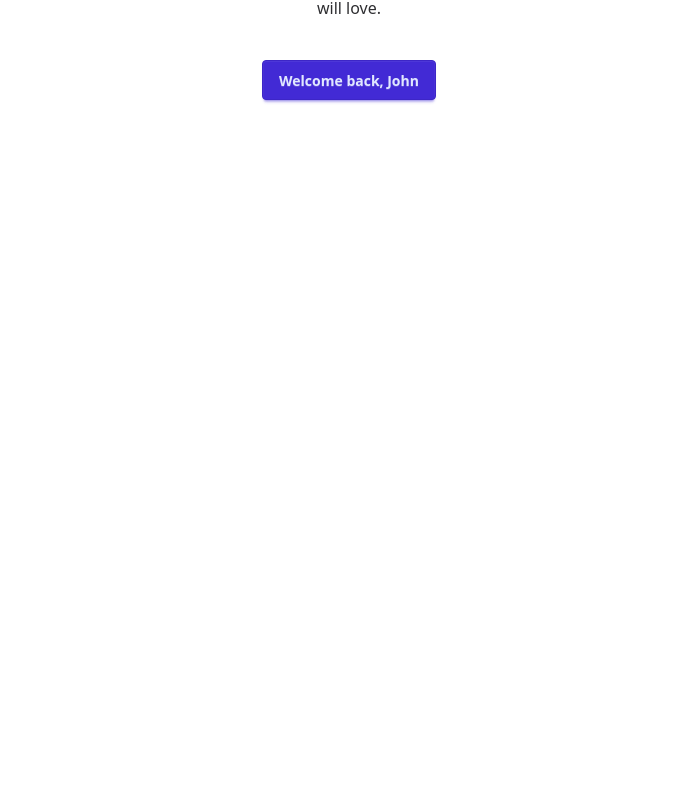
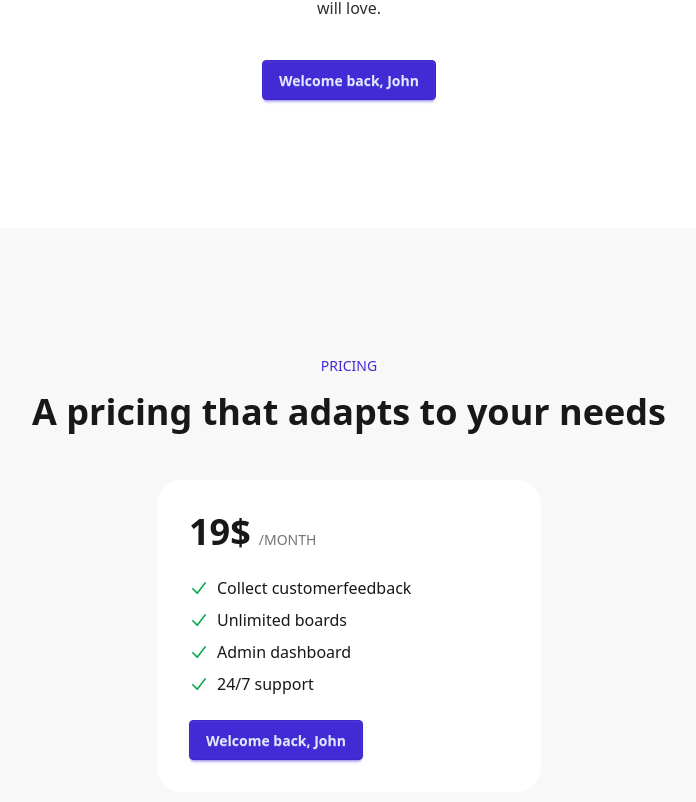
Before and after one commit to 1337dom/codefa.st, a Next.js app: page / in a window 1280 px wide. Shown: the part 332-1134 px from the top of the page, without its empty margins (291-987 px from the left). Before the commit the page ends 800 px from the top, so only its background shows below. Built offline with nearby package versions, Linux system fonts and the light colour scheme.

Commit message:
finished Tailwindcss Section

```diff
--- a/app/page.js
+++ b/app/page.js
@@ -7,6 +7,7 @@ export default function Home() {
 
   return (
     <main>
+      {/* HEADER */}
       <section className="bg-base-200">
         <div className="max-w-3xl mx-auto flex justify-between items-center px-8 py-2">
           <div className="font-bold">CodeFastSaaS</div>
@@ -25,6 +26,7 @@ export default function Home() {
         </div>
       </section>
 
+      {/* HERO */}
       <section className="text-center px-8 py-32 max-w-3xl mx-auto">
         <h1 className="text-4xl font-extrabold mb-6 lg:text-5xl">
           Collect customer feedback to build a better product
@@ -36,6 +38,92 @@ export default function Home() {
 
         <ButtonLogin isLoggedIn={isLoggedIn} name={name} />
       </section>
+
+      {/* PRICING */}
+      <section className="bg-base-200">
+        <div className="py-32 px-8 max-w-3xl mx-auto">
+          <p className="text-sm uppercase font-medium text-center text-primary mb-4">
+            Pricing
+          </p>
+          <h2 className="text-3xl lg:text-4xl font-extrabold mb-12 text-center">
+            A pricing that adapts to your needs
+          </h2>
+
+          {/* CARD */}
+          <div className="p-8 bg-base-100 max-w-96 rounded-3xl mx-auto space-y-6">
+            <div className="flex gap-2 items-baseline">
+              <div className="text-4xl font-bold">19$</div>
+              <div className="uppercase text-sm font-medium opacity-60">
+                /month
+              </div>
+            </div>
+            <ul className="space-y-2">
+              <li className="flex gap-2 items-center">
+                <svg
+                  xmlns="http://www.w3.org/2000/svg"
+                  viewBox="0 0 20 20"
+                  fill="currentColor"
+                  className=" text-green-600 size-5"
+                >
+                  <path
+                    fillRule="evenodd"
+                    d="M16.704 4.153a.75.75 0 0 1 .143 1.052l-8 10.5a.75.75 0 0 1-1.127.075l-4.5-4.5a.75.75 0 0 1 1.06-1.06l3.894 3.893 7.48-9.817a.75.75 0 0 1 1.05-.143Z"
+                    clipRule="evenodd"
+                  />
+                </svg>
+                Collect customerfeedback
+              </li>
+              <li className="flex gap-2 items-center">
+                <svg
+                  xmlns="http://www.w3.org/2000/svg"
+                  viewBox="0 0 20 20"
+                  fill="currentColor"
+                  className=" text-green-600 size-5"
+                >
+                  <path
+                    fillRule="evenodd"
+                    d="M16.704 4.153a.75.75 0 0 1 .143 1.052l-8 10.5a.75.75 0 0 1-1.127.075l-4.5-4.5a.75.75 0 0 1 1.06-1.06l3.894 3.893 7.48-9.817a.75.75 0 0 1 1.05-.143Z"
+                    clipRule="evenodd"
+                  />
+                </svg>
+                Unlimited boards
+              </li>
+              <li className="flex gap-2 items-center">
+                <svg
+                  xmlns="http://www.w3.org/2000/svg"
+                  viewBox="0 0 20 20"
+                  fill="currentColor"
+                  className=" text-green-600 size-5"
+                >
+                  <path
+                    fillRule="evenodd"
+                    d="M16.704 4.153a.75.75 0 0 1 .143 1.052l-8 10.5a.75.75 0 0 1-1.127.075l-4.5-4.5a.75.75 0 0 1 1.06-1.06l3.894 3.893 7.48-9.817a.75.75 0 0 1 1.05-.143Z"
+                    clipRule="evenodd"
+                  />
+                </svg>
+                Admin dashboard
+              </li>
+              <li className="flex gap-2 items-center">
+                <svg
+                  xmlns="http://www.w3.org/2000/svg"
+                  viewBox="0 0 20 20"
+                  fill="currentColor"
+                  className=" text-green-600 size-5"
+                >
+                  <path
+                    fillRule="evenodd"
+                    d="M16.704 4.153a.75.75 0 0 1 .143 1.052l-8 10.5a.75.75 0 0 1-1.127.075l-4.5-4.5a.75.75 0 0 1 1.06-1.06l3.894 3.893 7.48-9.817a.75.75 0 0 1 1.05-.143Z"
+                    clipRule="evenodd"
+                  />
+                </svg>
+                24/7 support
+              </li>
+            </ul>
+
+            <ButtonLogin isLoggedIn={isLoggedIn} name={name} />
+          </div>
+        </div>
+      </section>
     </main>
   );
 }
```
